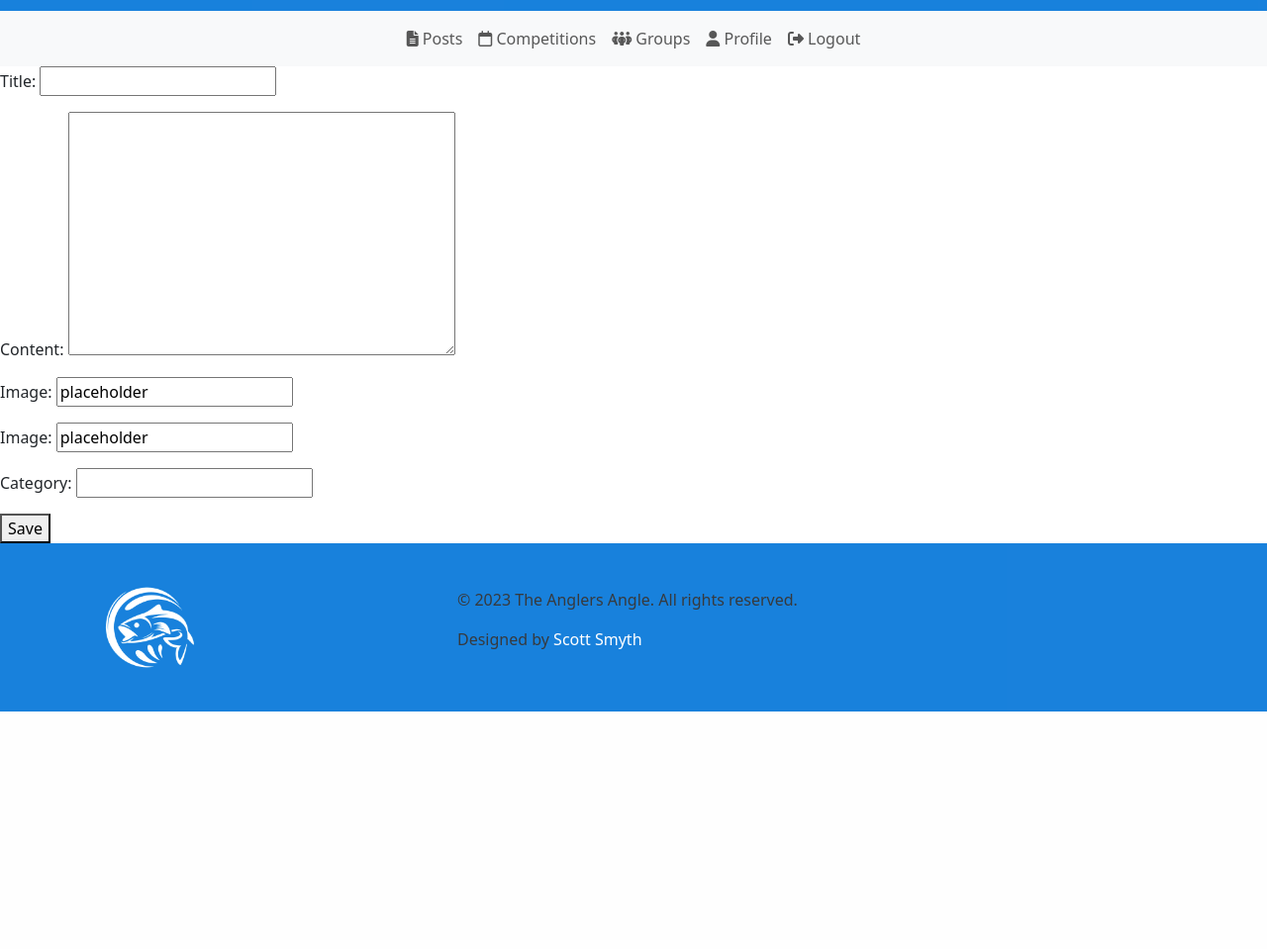
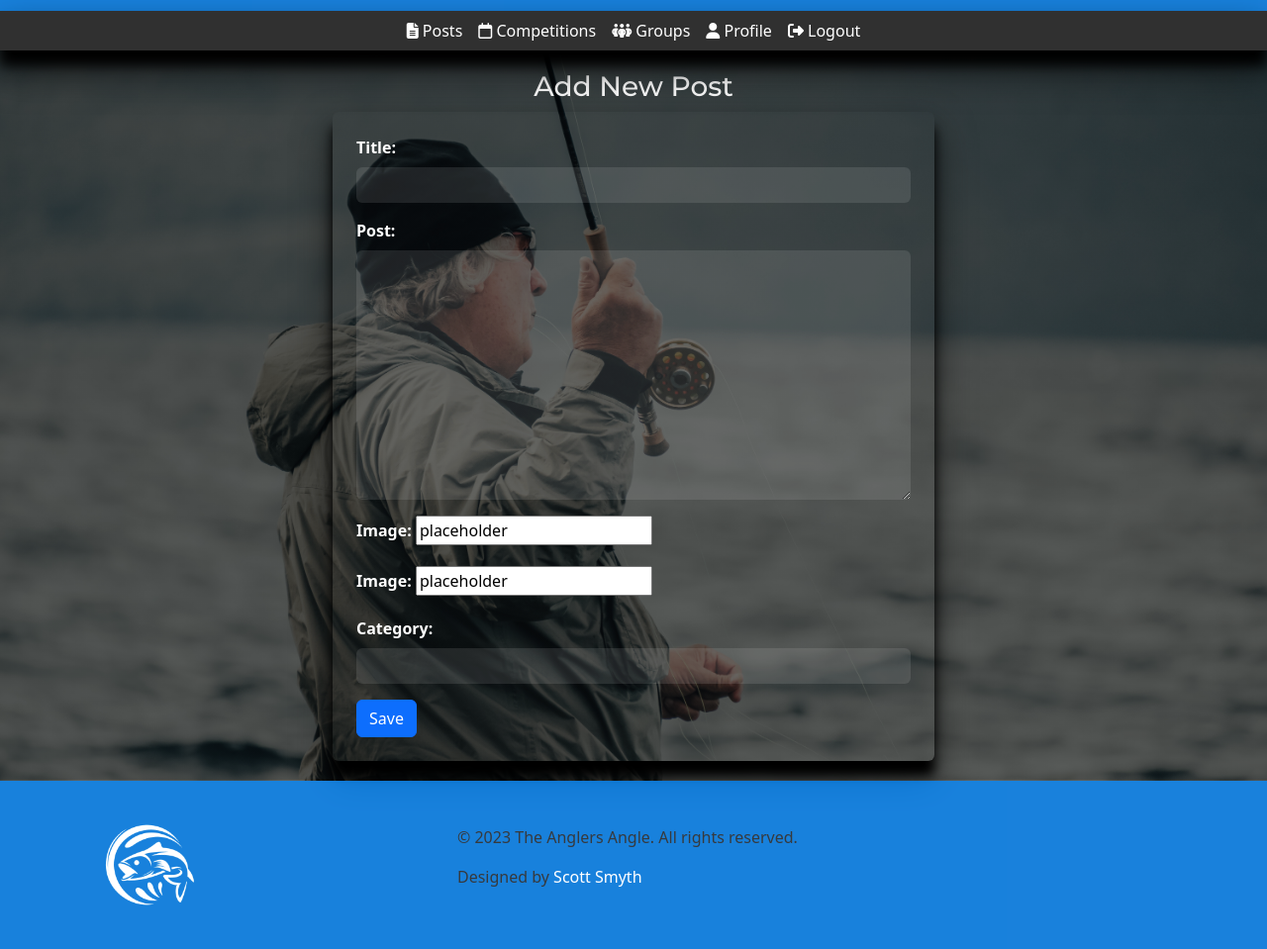
Before and after one commit to scottsmyth56/The_Anglers_Angle, a Django app: page /add-post/ in a window 1280 px wide. Shown: the part 159-1118 px from the top of the page at 99% size. Before the commit the page ends 878 px from the top, so only its background shows below. Run offline with Django 3.2, Linux system fonts and the light colour scheme; the visitor is signed in with stand-in values (Sample User, id 1); parts of the project's set-up code (start-up, migrations or seed data) failed here and were passed over; some libraries are stand-ins or nearby versions.

Commit message:
Update Styling for Add_Post.html

```diff
--- a/static/css/stylesheet.css
+++ b/static/css/stylesheet.css
@@ -171,10 +171,6 @@
     background: none;
 }
 
-.card-header {
-    background-color: #0074D9;
-}
-
 .card-body {
     padding: 0px
 }
@@ -182,3 +178,46 @@
 .text-muted {
     color: white !important;
 }
+
+.action-header {
+    color: white;
+    font-family: 'Montserrat', sans-serif;
+}
+
+.post-body {
+    background: linear-gradient(rgba(0, 0, 0, 0.5), rgba(0, 0, 0, 0.5)),
+        url("../images/addPost-bck.webp") no-repeat center center;
+    background-size: cover;
+    background-position: center;
+    background-repeat: no-repeat;
+    padding: 20px;
+}
+
+.form-outer {
+    background: none;
+    border-radius: 10px;
+    box-shadow: rgba(0, 0, 0, 0.6) 0px 19px 38px, rgba(0, 0, 0, 1.22) 0px 15px 12px;
+}
+
+.form-label {
+    font-weight: bold;
+    color: white;
+}
+
+.form-input:focus {
+    color: white;
+}
+
+.outer-nav {
+    padding: 0px;
+    color: white;
+}
+
+.nav-style {
+    background: rgba(0, 0, 0, 0.81);
+    box-shadow: rgba(0, 0, 0, 0.6) 0px 19px 38px, rgba(0, 0, 0, 1.22) 0px 15px 12px;
+}
+
+.nav-link {
+    color: white;
+}
--- a/templates/Posts/add_post.html
+++ b/templates/Posts/add_post.html
@@ -1,4 +1,5 @@
 {% extends 'base.html' %}
+{% load widget_tweaks %}
 
 {% block content %}
 {% if messages %}
@@ -11,9 +12,36 @@
 
 {% endif %}
 
-<form method="POST" enctype="multipart/form-data">
-    {% csrf_token %}
-    {{ form.as_p }}
-    <button type="submit">Save</button>
-</form>
+<div class="container-fluid post-body">
+    <div class="row justify-content-center">
+        <h3 class="text-center action-header">Add New Post</h3>
+        <div class="col-lg-6">
+            <form method="POST" enctype="multipart/form-data" class="p-4 form-outer rounded">
+                {% csrf_token %}
+                <div class="mb-3">
+                    <label for="{{ form.title.id_for_label }}" class="form-label">Title:</label>
+                    {% render_field form.title class="form-input form-control" %}
+                </div>
+                <div class="mb-3">
+                    <label for="{{ form.content.id_for_label }}" class="form-label">Post:</label>
+                    {% render_field form.content class="form-control form-input" %}
+                </div>
+                <div class="mb-3">
+                    <label for="{{ form.image1.id_for_label }}" class="form-label">Image:</label>
+                    {% render_field form.image1 class="form-control-file" %}
+                </div>
+                <div class="mb-3">
+                    <label for="{{ form.image2.id_for_label }}" class="form-label">Image:</label>
+                    {% render_field form.image2 class="form-control-file" %}
+                </div>
+                <div class="mb-3">
+                    <label for="{{ form.category.id_for_label }}" class="form-label">Category:</label>
+                    {% render_field form.category class="form-input form-control" %}
+                </div>
+                <button type="submit" class="btn btn-primary">Save</button>
+            </form>
+        </div>
+    </div>
+</div>
+
 {% endblock content%}
--- a/templates/base.html
+++ b/templates/base.html
@@ -46,11 +46,11 @@
         </div>
     </div>
 
-    <nav class="navbar navbar-expand-lg navbar-light bg-light">
-        <div class="container">
+    <nav class="navbar navbar-expand-lg navbar-light  outer-nav">
+        <div class="container-fluid nav-style">
             <button class="navbar-toggler" type="button" data-bs-toggle="collapse" data-bs-target="#navbarNav"
                 aria-controls="navbarNav" aria-expanded="false" aria-label="Toggle navigation">
-                <span class="navbar-toggler-icon"></span>
+                <i class="fas fa-bars" style="color:white;"></i>
             </button>
             <div class="collapse navbar-collapse" id="navbarNav">
                 <ul class="navbar-nav mx-auto">
--- a/templates/index.html
+++ b/templates/index.html
@@ -15,8 +15,8 @@
 
 <div class="container-fluid index-body">
     <div class="container upload-btn-container text-center">
-        <a href="{% url 'addPost' %}"></a><button type="button" class="btn btn-primary"> Upload Post
-            <i class="fa-solid fa-upload"></i></button></a>
+        <a href="{% url 'addPost' %}"><button type="button" class="btn btn-primary"> Upload Post
+                <i class="fa-solid fa-upload"></i></button></a>
     </div>
     <div class="row">
 
```
Also changed, not shown: users/forms.py (+11 -8 lines), static/images/addPost-bck.webp (added).
